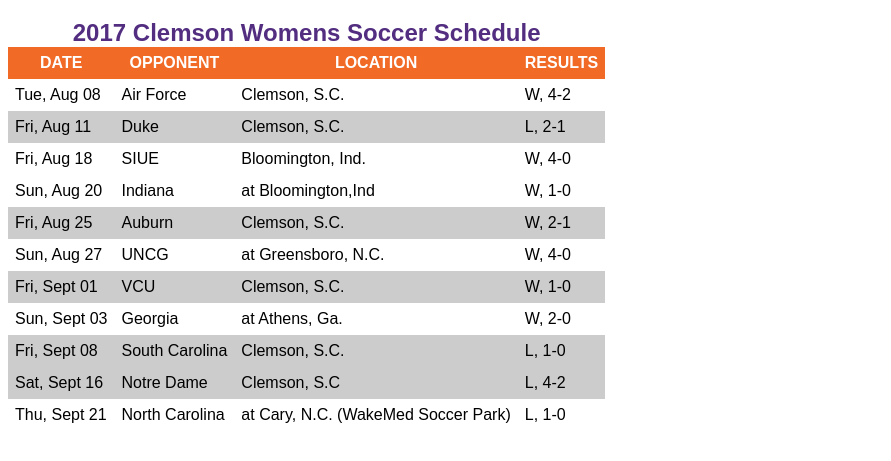
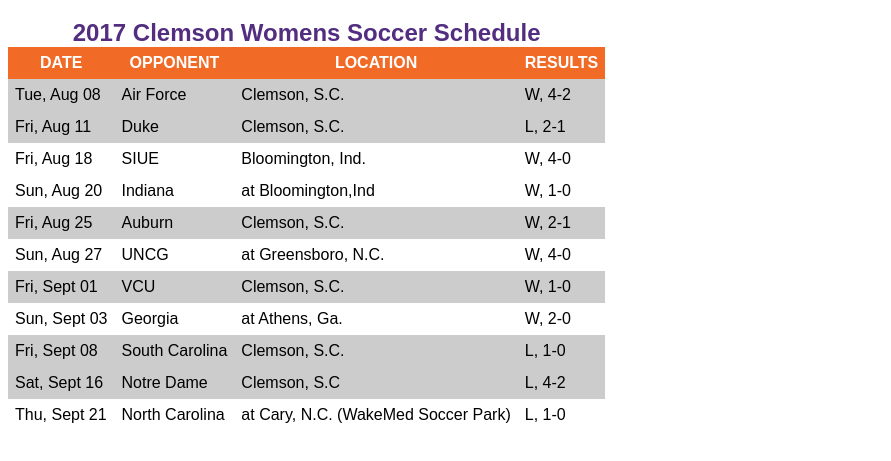
Before and after one commit to ephill2471/team-schedule, a plain HTML site: page index.html in a window 1280 px wide. Shown: the part 61-522 px from the top of the page, without its empty margins (0-891 px from the left). Drawn offline with Linux system fonts and the light colour scheme.

Commit message:
Add files via upload

```diff
--- a/index.html
+++ b/index.html
@@ -25,7 +25,7 @@
 </thead>
 
 <tbody>
-  <tr>
+  <tr class="home">
     <td aria-label="Date">Tue, Aug 08</td>
     <td aria-label="Opponent">Air Force</td>
     <td aria-label="Location">Clemson, S.C.</td>
```
